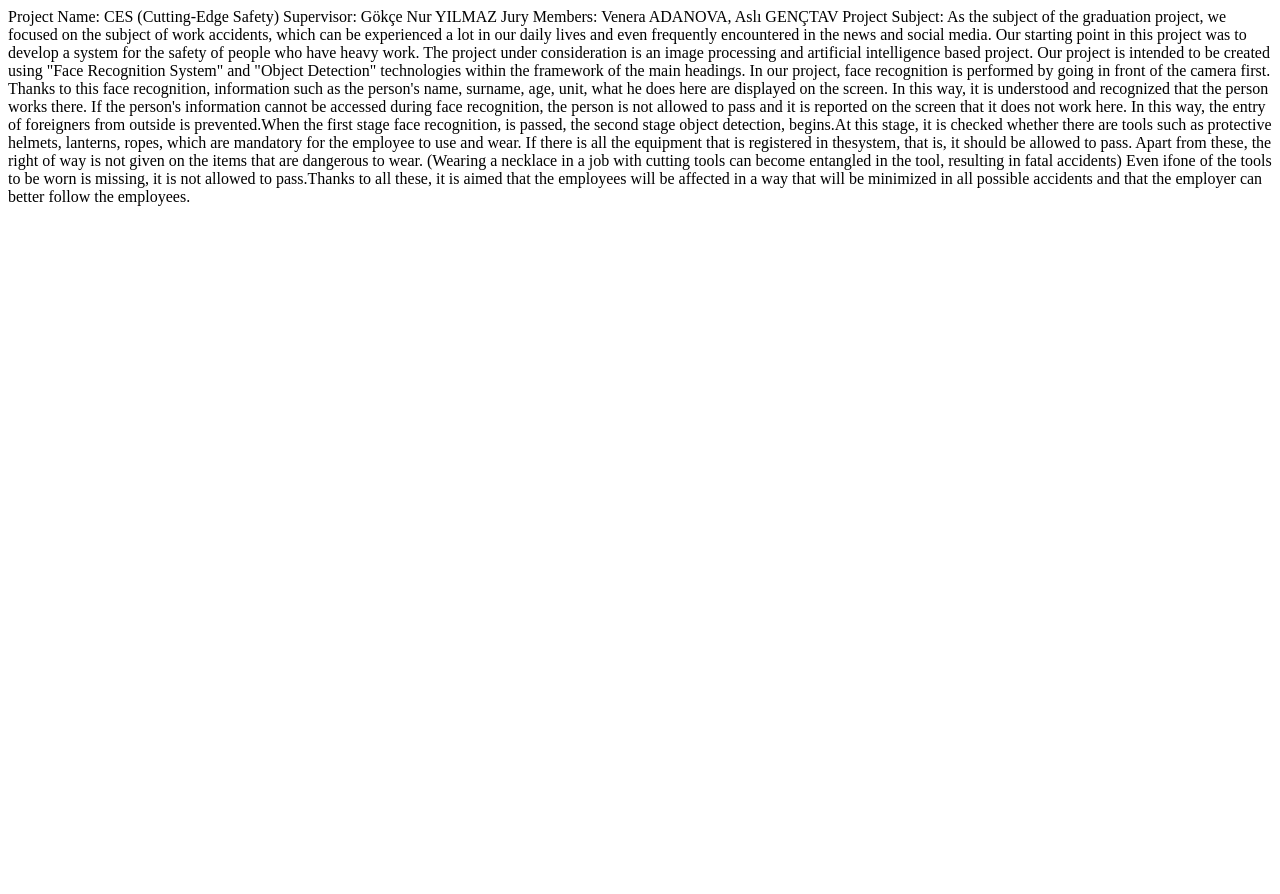
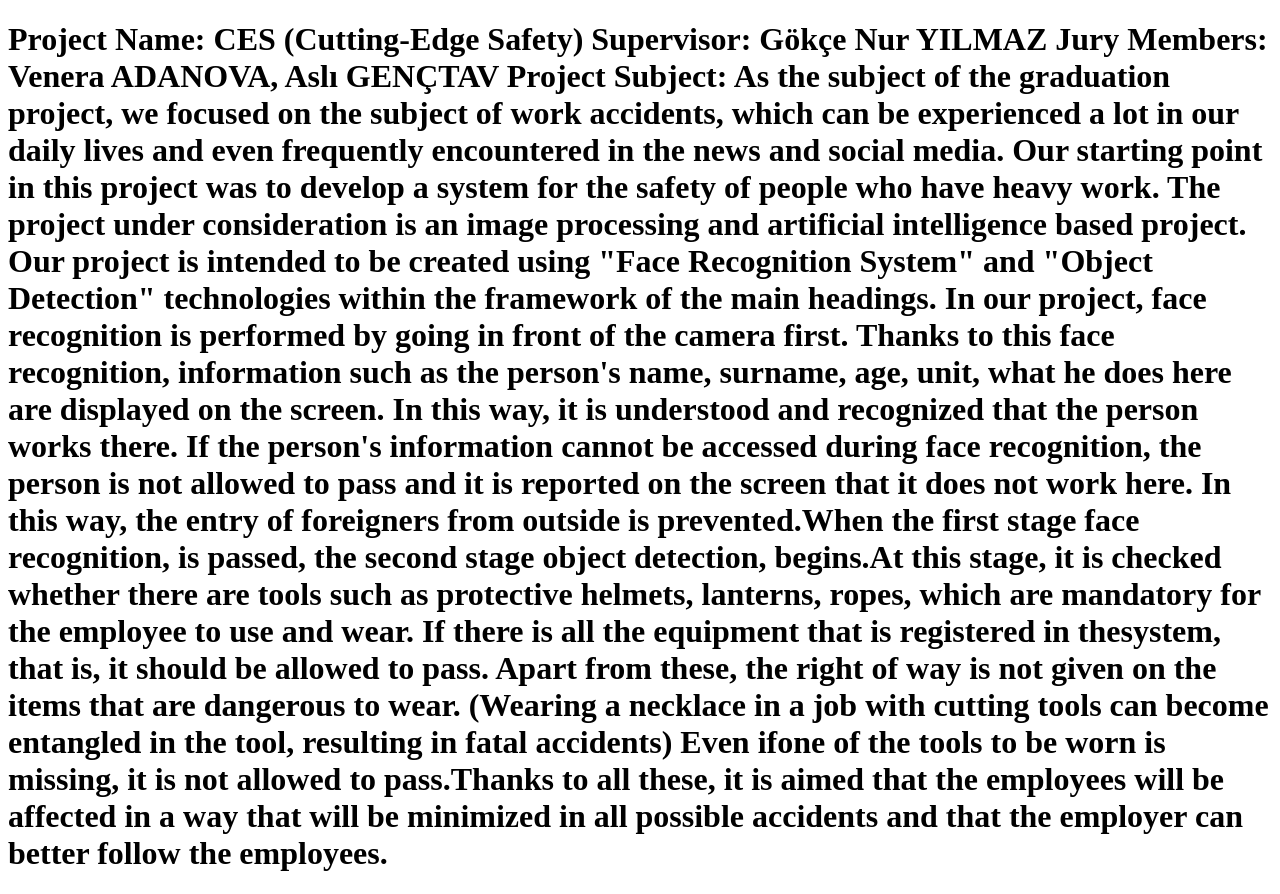
Before and after one commit to neslihancav/neslihancav.github.io, a plain HTML site: page index.html in a window 1280 px wide. Before the commit the page ends 800 px from the top, so only its background shows below. Drawn offline with Linux system fonts and the light colour scheme.

Commit message:
Update index.html

```diff
--- a/index.html
+++ b/index.html
@@ -7,7 +7,7 @@
         <title>Login & Registration Form</title>
     </head>
     <body>
-        Project Name: CES (Cutting-Edge Safety)
+       <h1> Project Name: CES (Cutting-Edge Safety)
         Supervisor: Gökçe Nur YILMAZ
         Jury Members: Venera ADANOVA, Aslı GENÇTAV
         Project Subject: As the subject of the graduation project, we focused on the subject of work accidents,
@@ -27,7 +27,7 @@
         (Wearing a necklace in a job with cutting tools can become entangled in the tool, resulting in fatal accidents)
         Even ifone of the tools to be worn is missing, it is not allowed to pass.Thanks to all these,
         it is aimed that the employees will be affected in a way that will be minimized in all possible accidents and that the employer can better follow the employees.
-
+        </h1>
     </body>
 
 </html>
```
